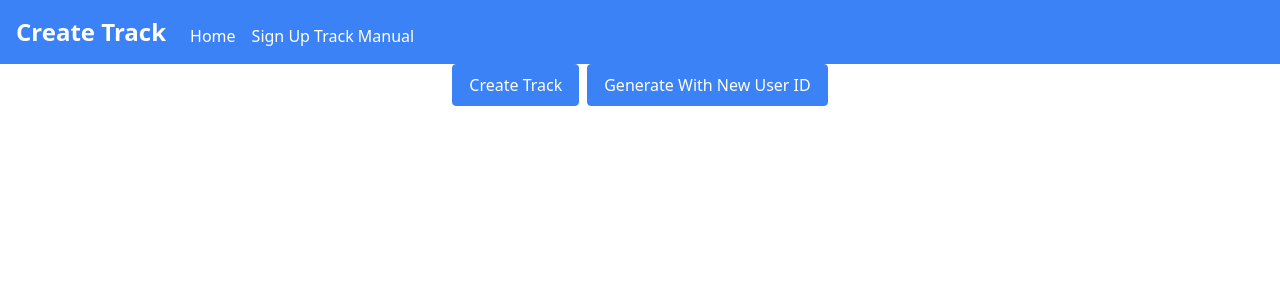
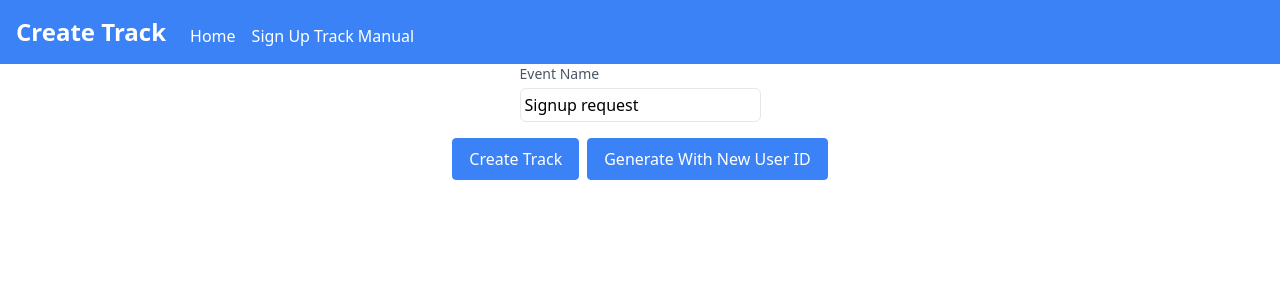
Before and after one commit to gonardfreeman/segment-test, a Next.js app: page /components/blc-sign-up-manual in a window 1280 px wide. Shown: the top 300 px of the page. Built offline with nearby package versions, Linux system fonts and the light colour scheme.

Commit message:
added ability to set event name

```diff
--- a/src/pages/components/blc-sign-up-manual.tsx
+++ b/src/pages/components/blc-sign-up-manual.tsx
@@ -10,6 +10,7 @@ import { BUTTON_CLASS } from "@/constants";
 import { createRandomUserId } from "@/data";
 
 function ManualMode({ inputs = [] }: MainComponentProps) {
+  const [eventName, setEventName] = useState<string>("Signup request");
   const [once, setOnce] = useState<boolean>(false);
   const [analytics, setAnalytics] = useState<Analytics | undefined>(undefined);
 
@@ -43,9 +44,17 @@ function ManualMode({ inputs = [] }: MainComponentProps) {
 
   return (
     <div className="flex flex-col items-center space-y-4">
+      <div className="flex items-end gap-2">
+        <Input
+          label="Event Name"
+          name="event_name"
+          value={eventName}
+          onChange={(newValue) => setEventName(newValue)}
+        />
         {inputs.map((input) => (
-        <div key={input.key} className="flex items-end gap-2">
+          <>
             <Input
+              key={input.key}
               label={input.label}
               name={input.name}
               value={inputValues[input.name]}
@@ -54,6 +63,7 @@ function ManualMode({ inputs = [] }: MainComponentProps) {
               }
             />
             <GenerateButton
+              key={input.key}
               onClick={() => {
                 let newValue = input.handleGenerate();
                 if (["address", "zip_code"].includes(input.name)) {
@@ -70,8 +80,10 @@ function ManualMode({ inputs = [] }: MainComponentProps) {
                 });
               }}
             />
+          </>
+        ))}
       </div>
-      ))}
+
       <div className="flex gap-2">
         <button
           className={BUTTON_CLASS}
@@ -92,7 +104,7 @@ function ManualMode({ inputs = [] }: MainComponentProps) {
                 name: inputValues.user_full_name,
               });
               console.log(resp);
-              analytics.track("Signup request", inputValues);
+              analytics.track(eventName, inputValues);
             } catch (err) {
               console.log(err);
             }
```
Lines whose indentation alone changed are shown as unchanged.
